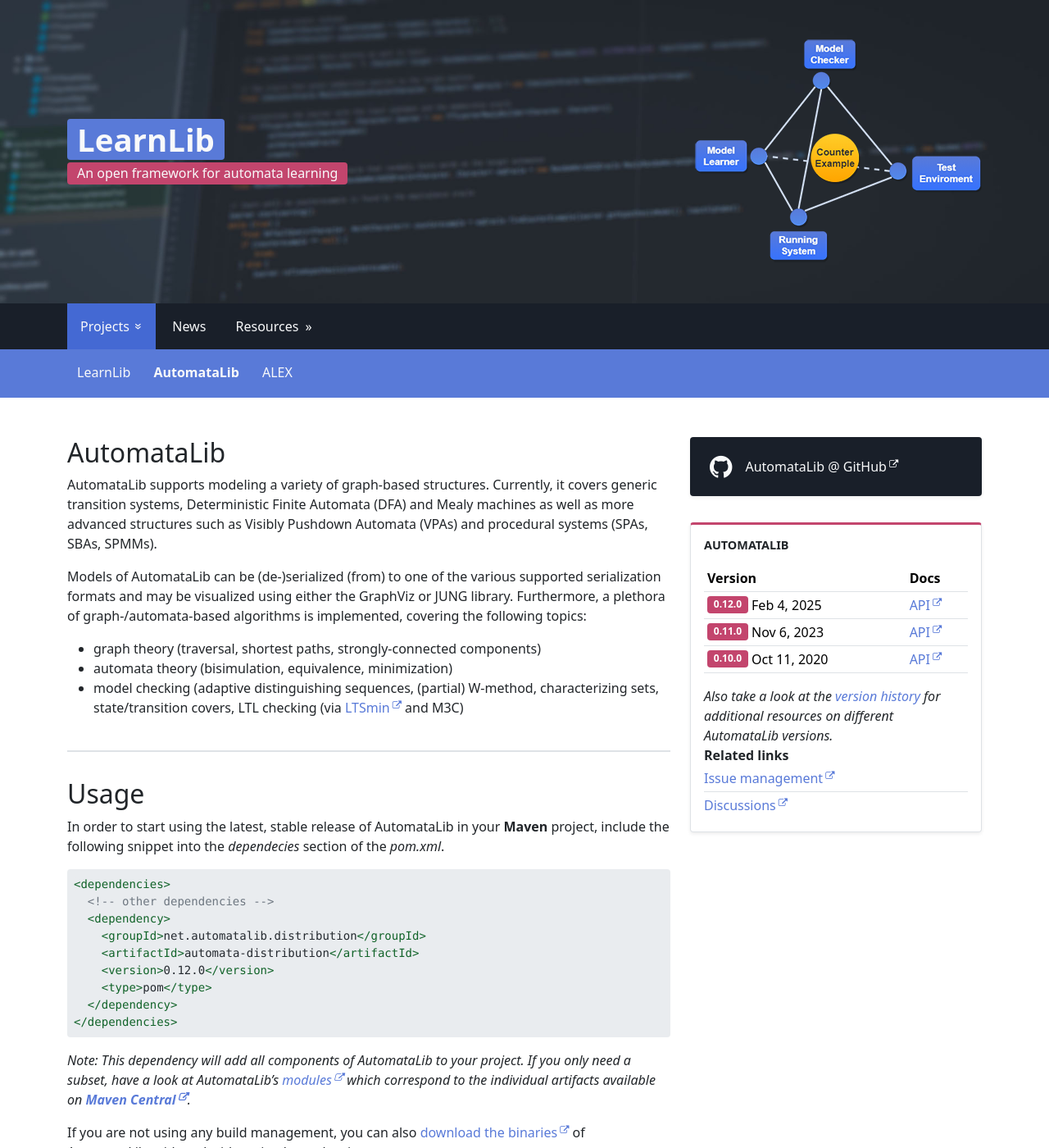
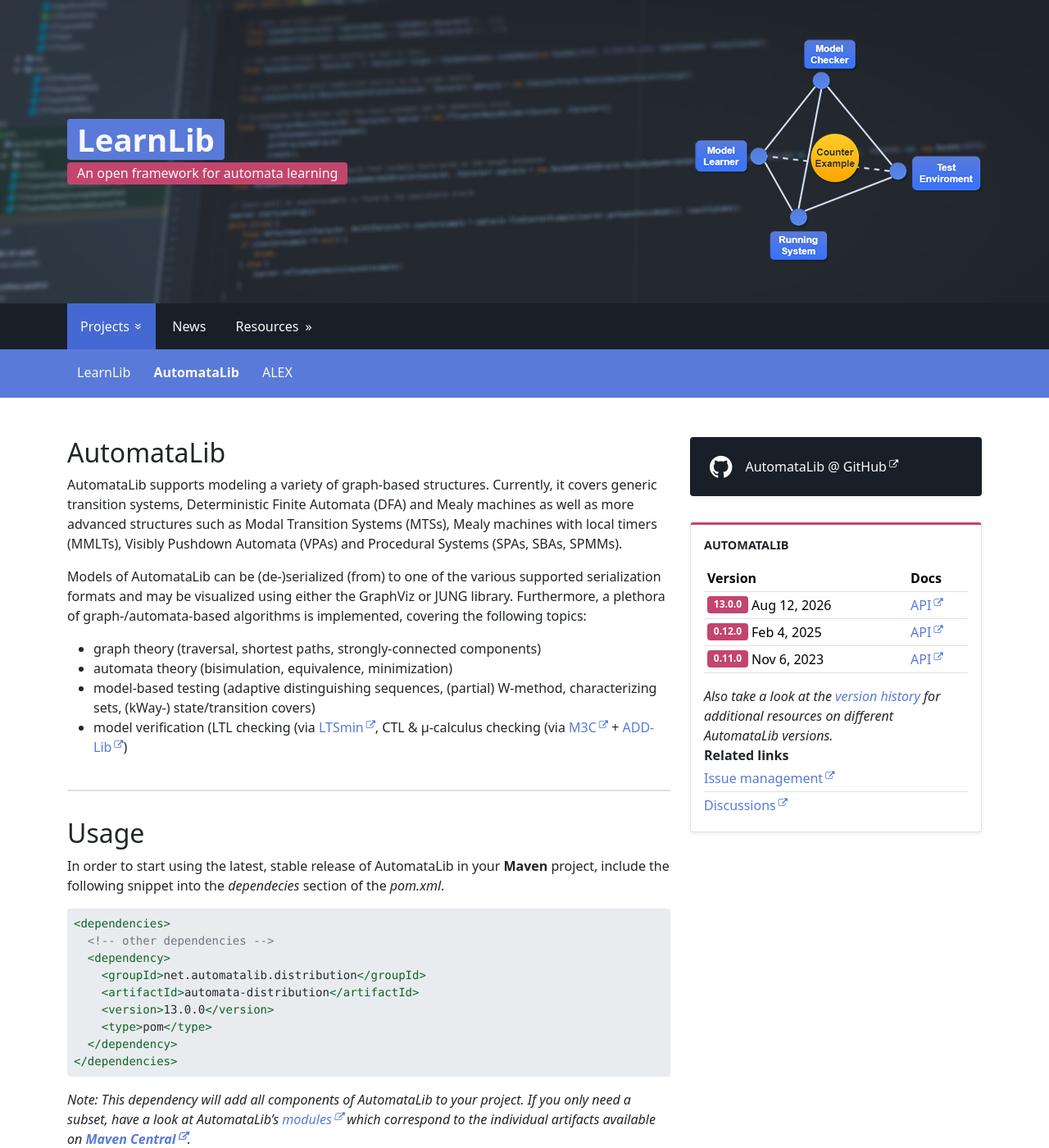
Before and after one commit to LearnLib/learnlib.github.io, a Jekyll site: the page built from pages/automatalib.md, in a window 1280 px wide and 1400 px high. Shown: the whole window at 82% size. Built offline with Jekyll 4.4.1, drawn with Linux system fonts in a browser that asks for light colours.

Commit message:
LearnLib 19.0.0 / AutomataLib 13.0.0 release

```diff
--- a/_includes/sidebar/automatalib.html
+++ b/_includes/sidebar/automatalib.html
@@ -16,16 +16,16 @@
                 </thead>
                 <tbody>
                 <tr>
+                    <td><span class="badge bg-secondary align-text-top">13.0.0</span> Aug 12, 2026</td>
+                    <td><a href="http://learnlib.github.io/automatalib/maven-site/13.0.0/">API</a></td>
+                </tr>
+                <tr>
                     <td><span class="badge bg-secondary align-text-top">0.12.0</span> Feb 4, 2025</td>
                     <td><a href="http://learnlib.github.io/automatalib/maven-site/0.12.0/">API</a></td>
                 </tr>
                 <tr>
                     <td><span class="badge bg-secondary align-text-top">0.11.0</span> Nov 6, 2023</td>
                     <td><a href="http://learnlib.github.io/automatalib/maven-site/0.11.0/">API</a></td>
-                </tr>
-                <tr>
-                    <td><span class="badge bg-secondary align-text-top">0.10.0</span> Oct 11, 2020</td>
-                    <td><a href="http://learnlib.github.io/automatalib/maven-site/0.10.0/">API</a></td>
                 </tr>
                 </tbody>
             </table>
--- a/pages/automatalib.md
+++ b/pages/automatalib.md
@@ -10,14 +10,15 @@ navbar-group: "Projects"
 ## AutomataLib
 
 AutomataLib supports modeling a variety of graph-based structures.
-Currently, it covers generic transition systems, Deterministic Finite Automata (DFA) and Mealy machines as well as more advanced structures such as Visibly Pushdown Automata (VPAs) and procedural systems (SPAs, SBAs, SPMMs).
+Currently, it covers generic transition systems, Deterministic Finite Automata (DFA) and Mealy machines as well as more advanced structures such as Modal Transition Systems (MTSs), Mealy machines with local timers (MMLTs), Visibly Pushdown Automata (VPAs) and Procedural Systems (SPAs, SBAs, SPMMs).
 
 Models of AutomataLib can be (de-)serialized (from) to one of the various supported serialization formats and may be visualized using either the GraphViz or JUNG library.
 Furthermore, a plethora of graph-/automata-based algorithms is implemented, covering the following topics:
 
 - graph theory (traversal, shortest paths, strongly-connected components)
 - automata theory (bisimulation, equivalence, minimization)
-- model checking (adaptive distinguishing sequences, (partial) W-method, characterizing sets, state/transition covers, LTL checking (via [LTSmin](https://ltsmin.utwente.nl/) and M3C)
+- model-based testing (adaptive distinguishing sequences, (partial) W-method, characterizing sets, (kWay-) state/transition covers)
+- model verification (LTL checking (via [LTSmin](https://ltsmin.utwente.nl/), CTL & µ-calculus checking (via [M3C](https://doi.org/10.1007/978-3-030-00244-2_15) + [ADD-Lib](https://add-lib.scce.info/))
 
 ## Usage
 
@@ -29,7 +30,7 @@ In order to start using the latest, stable release of AutomataLib in your **Mave
   <dependency>
     <groupId>net.automatalib.distribution</groupId>
     <artifactId>automata-distribution</artifactId>
-    <version>0.12.0</version>
+    <version>13.0.0</version>
     <type>pom</type>
   </dependency>
 </dependencies>
```
Also changed, not shown: _includes/sidebar/learnlib.html (+4 -4 lines), _posts/2026-08-12-learnlib-19-0-0-and-automatalib-13-0-0-release.md (added, +20 -0 lines), index.md (+20 -15 lines), pages/version-history.md (+1 -0 lines).
